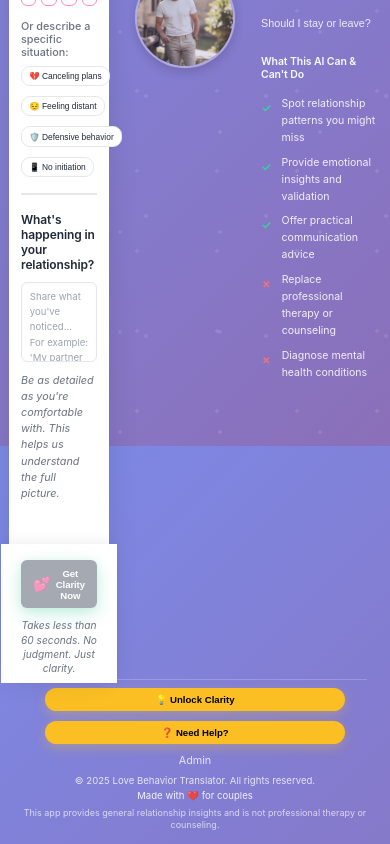
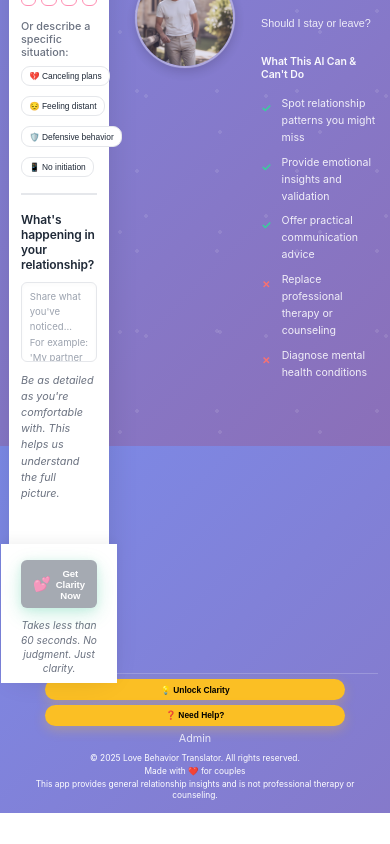
Before and after one commit to maxkantor/love-behavior-translator, a React (Vite) app in the folder frontend/: page / in a window 390 px wide. Shown: the part 398-1242 px from the top of the page. After the commit the page ends 1211 px from the top, so only its background shows below. Built offline with nearby package versions, Linux system fonts and the light colour scheme; no server answers.

Commit message:
Fix footer visibility for Unlock Clarity and Need Help buttons at 100% zoom on MacBook Air

```diff
--- a/frontend/src/ui/styles.css
+++ b/frontend/src/ui/styles.css
@@ -490,6 +490,48 @@ body {
     font-size: clamp(0.8rem, 0.9vw, 1rem) !important;
   }
 
+  /* Footer fixes for MacBook Air - ensure buttons are visible */
+  .app-footer {
+    overflow: visible !important;
+    padding: clamp(0.5rem, 0.8vw, 0.75rem) clamp(0.75rem, 1.2vw, 1.25rem) clamp(0.5rem, 0.7vw, 0.625rem) !important;
+    position: relative !important;
+    z-index: 2 !important;
+  }
+
+  .footer-bottom {
+    display: block !important;
+    visibility: visible !important;
+    opacity: 1 !important;
+    padding-top: clamp(0.4rem, 0.5vw, 0.5rem) !important;
+  }
+
+  .footer-buttons {
+    display: flex !important;
+    visibility: visible !important;
+    opacity: 1 !important;
+    gap: clamp(0.4rem, 0.6vw, 0.625rem) !important;
+    margin-bottom: clamp(0.4rem, 0.5vw, 0.5rem) !important;
+  }
+
+  .footer-btn {
+    display: inline-flex !important;
+    visibility: visible !important;
+    opacity: 1 !important;
+    padding: clamp(0.45rem, 0.6vw, 0.625rem) clamp(0.75rem, 1vw, 1.25rem) !important;
+    font-size: clamp(0.7rem, 0.8vw, 0.9rem) !important;
+    min-width: clamp(100px, 9vw, 150px) !important;
+    white-space: nowrap !important;
+  }
+
+  .copyright,
+  .made-with,
+  .disclaimer-text {
+    font-size: clamp(0.7rem, 0.8vw, 0.85rem) !important;
+    margin: clamp(0.25rem, 0.3vw, 0.375rem) 0 !important;
+    visibility: visible !important;
+    opacity: 1 !important;
+  }
+
   /* Admin Login fixes for MacBook Air - optimized for higher zoom */
   .admin-login-card {
     padding: clamp(1rem, 1.3vw, 1.25rem) clamp(0.875rem, 1.1vw, 1rem) !important;
@@ -1248,12 +1290,14 @@ body {
 
 /* Footer */
 .app-footer {
-  padding: 12px 20px 10px;
+  padding: clamp(0.75rem, 1vw, 0.75rem) clamp(1rem, 1.5vw, 1.25rem) clamp(0.625rem, 0.875vw, 0.625rem);
   color: white;
   max-width: 1200px;
   margin: 0 auto;
   flex-shrink: 0;
-  overflow: hidden;
+  overflow: visible;
+  position: relative;
+  z-index: 2;
 }
 
 .footer-content {
@@ -1361,29 +1405,42 @@ body {
 
 .footer-bottom {
   text-align: center;
-  padding-top: 8px;
+  padding-top: clamp(0.5rem, 0.625vw, 0.5rem);
   border-top: 1px solid rgba(255, 255, 255, 0.2);
+  display: block;
+  visibility: visible;
+  opacity: 1;
 }
 
 .footer-buttons {
   display: flex;
   justify-content: center;
-  gap: 10px;
-  margin-bottom: 8px;
+  align-items: center;
+  gap: clamp(0.5rem, 0.75vw, 0.625rem);
+  margin-bottom: clamp(0.5rem, 0.625vw, 0.5rem);
   flex-wrap: wrap;
+  visibility: visible;
+  opacity: 1;
 }
 
 .footer-btn {
   background: var(--yellow);
   color: #000;
   border: none;
-  padding: clamp(0.5rem, 0.625vw, 0.625rem) clamp(1rem, 1.25vw, 1.25rem);
-  border-radius: clamp(1rem, 1.25vw, 1.25rem);
+  padding: clamp(0.5rem, 0.7vw, 0.625rem) clamp(0.875rem, 1.15vw, 1.25rem);
+  border-radius: clamp(0.875rem, 1.15vw, 1.25rem);
   font-weight: 700;
-  font-size: clamp(0.8rem, 0.9vw, 0.9rem);
+  font-size: clamp(0.75rem, 0.85vw, 0.9rem);
   cursor: pointer;
   transition: all 0.3s;
   box-shadow: 0 4px 12px rgba(251, 191, 36, 0.3);
+  white-space: nowrap;
+  min-width: clamp(120px, 10vw, 150px);
+  display: inline-flex;
+  align-items: center;
+  justify-content: center;
+  visibility: visible;
+  opacity: 1;
 }
 
 .footer-btn:hover {
```
